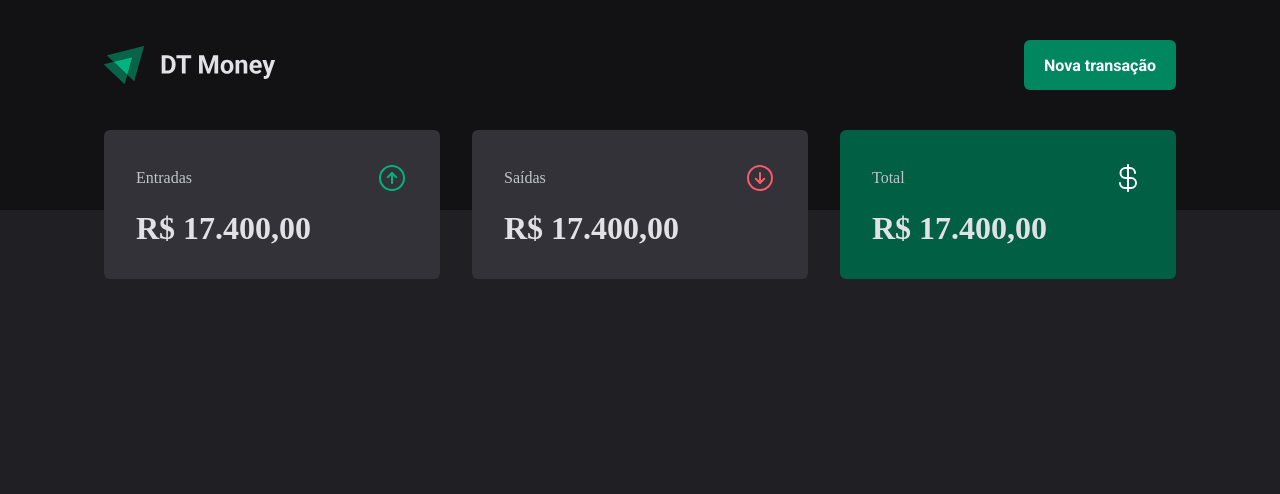
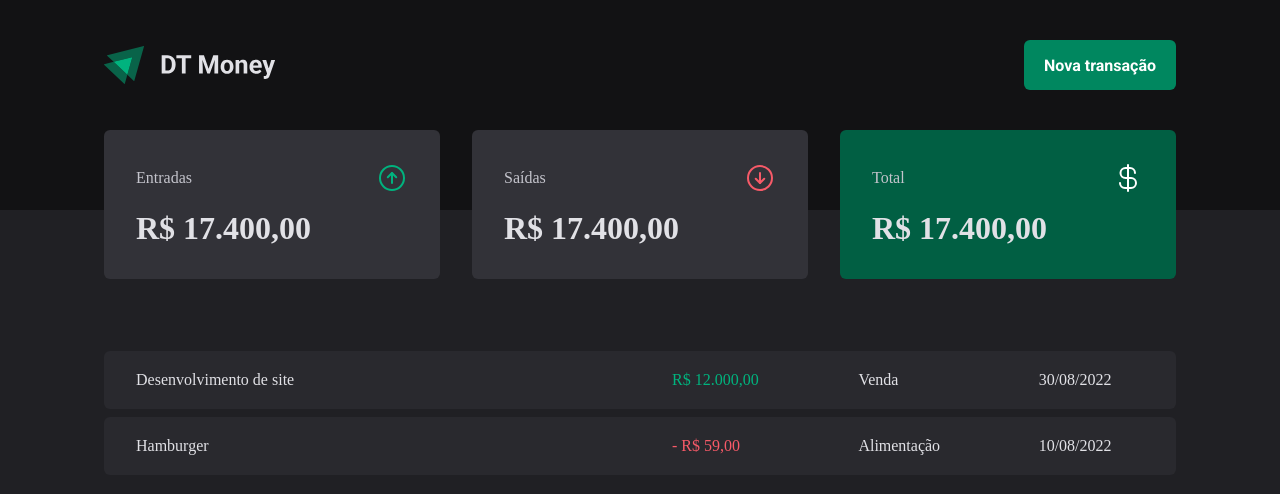
Before and after one commit to rakelmm/dt-money-2.0, a React (Vite) app: page / in a window 1280 px wide. Shown: the top 494 px of the page. Built offline with nearby package versions, Linux system fonts and the light colour scheme.

Commit message:
Tabela de transações

```diff
--- a/src/Summary/index.tsx
+++ b/src/Summary/index.tsx
@@ -28,7 +28,6 @@ export function Summary() {
 
             <strong>R$ 17.400,00</strong>
           </SummaryCard>
-
         </SummaryContainer>
     );
 }
--- a/src/pages/Transactions/index.tsx
+++ b/src/pages/Transactions/index.tsx
@@ -1,11 +1,39 @@
 import { Header } from "../../components/Header";
 import { Summary } from "../../Summary";
+import { PriceHighlight, TransactionsContainer, TransitionsTable } from "./styles";
 
 export function Transactions() {
     return (
         <div>
            <Header />
            <Summary />
+
+           <TransactionsContainer>
+            <TransitionsTable>
+                <tbody>
+                    <tr>
+                        <td width="50%">Desenvolvimento de site</td>
+                        <td>
+                            <PriceHighlight variant="income">
+                            R$ 12.000,00
+                            </PriceHighlight>
+                        </td>
+                        <td>Venda</td>
+                        <td>30/08/2022</td>
+                    </tr>
+                    <tr>
+                        <td width="50%">Hamburger</td>
+                        <td>
+                            <PriceHighlight variant="outcome" >
+                            - R$ 59,00
+                            </PriceHighlight>
+                        </td>
+                        <td>Alimentação</td>
+                        <td>10/08/2022</td>
+                    </tr>
+                </tbody>
+            </TransitionsTable>
+           </TransactionsContainer>
         </div>
     )
 }
--- a/src/pages/Transactions/styles.ts
+++ b/src/pages/Transactions/styles.ts
@@ -0,0 +1,37 @@
+import styled from "styled-components";
+
+export const TransactionsContainer = styled.main`
+    width: 100%;
+    max-width: 1120px;
+    margin: 4rem auto 0;
+    padding: 0 1.5rem;
+`;
+
+export const TransitionsTable = styled.table`
+    width: 100%;
+    border-collapse: separate;
+    border-spacing: 0 0.5rem;
+
+    td {
+        padding: 1.25rem 2rem;
+        background: ${props => props.theme["gray-700"]};
+
+        &:first-child {
+            border-top-left-radius: 6px;
+            border-bottom-left-radius: 6px;
+        }
+
+        &:last-child {
+            border-top-right-radius: 6px;
+            border-bottom-right-radius: 6px;
+        }
+    }
+`;
+
+interface PriceHighlightProps {
+    variant: 'income' | 'outcome';
+}
+
+export const PriceHighlight = styled.span<PriceHighlightProps>`
+    color: ${props => props.variant === 'income' ? props.theme["green-300"] : props.theme["red-300"]}
+`;
```
